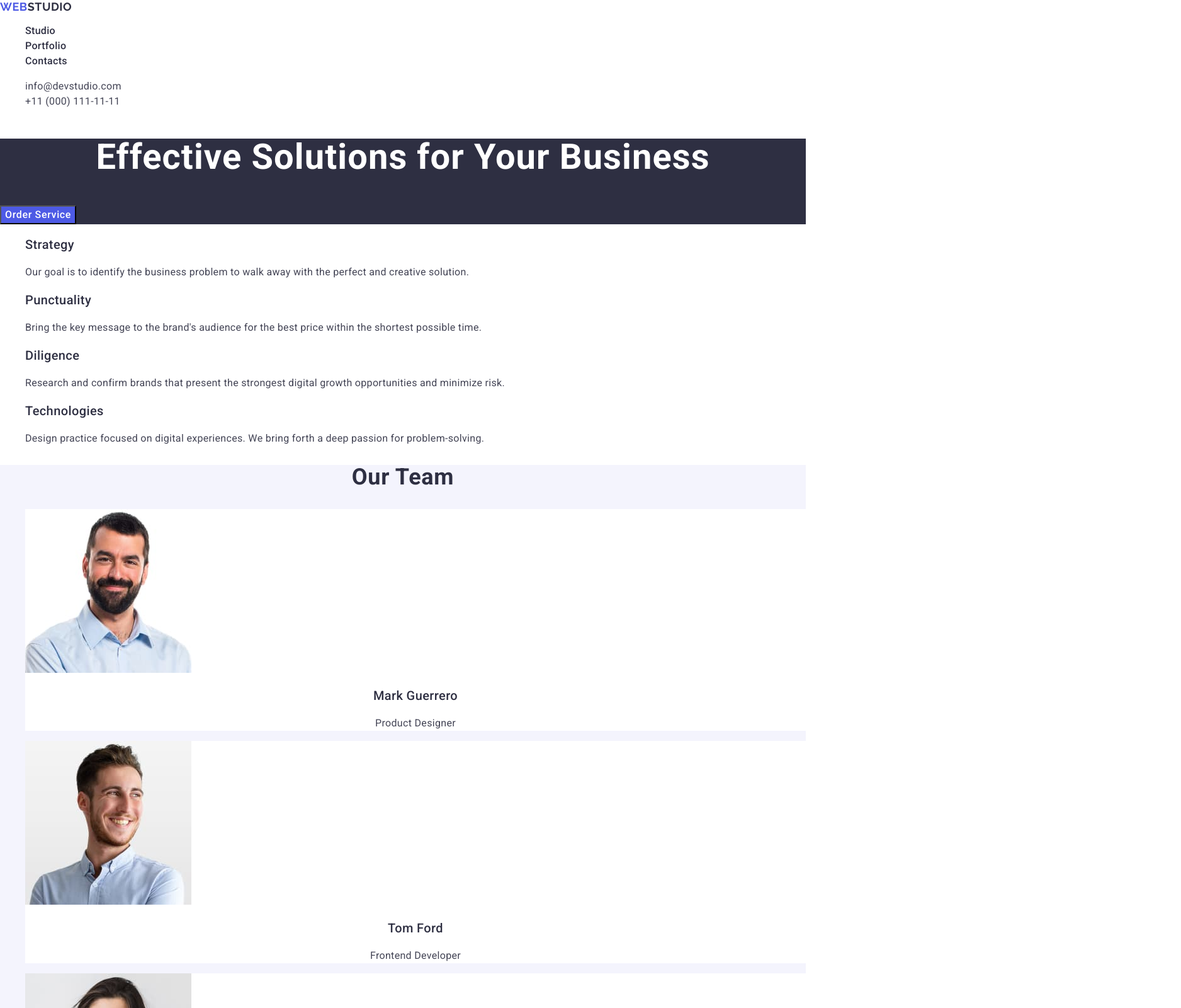
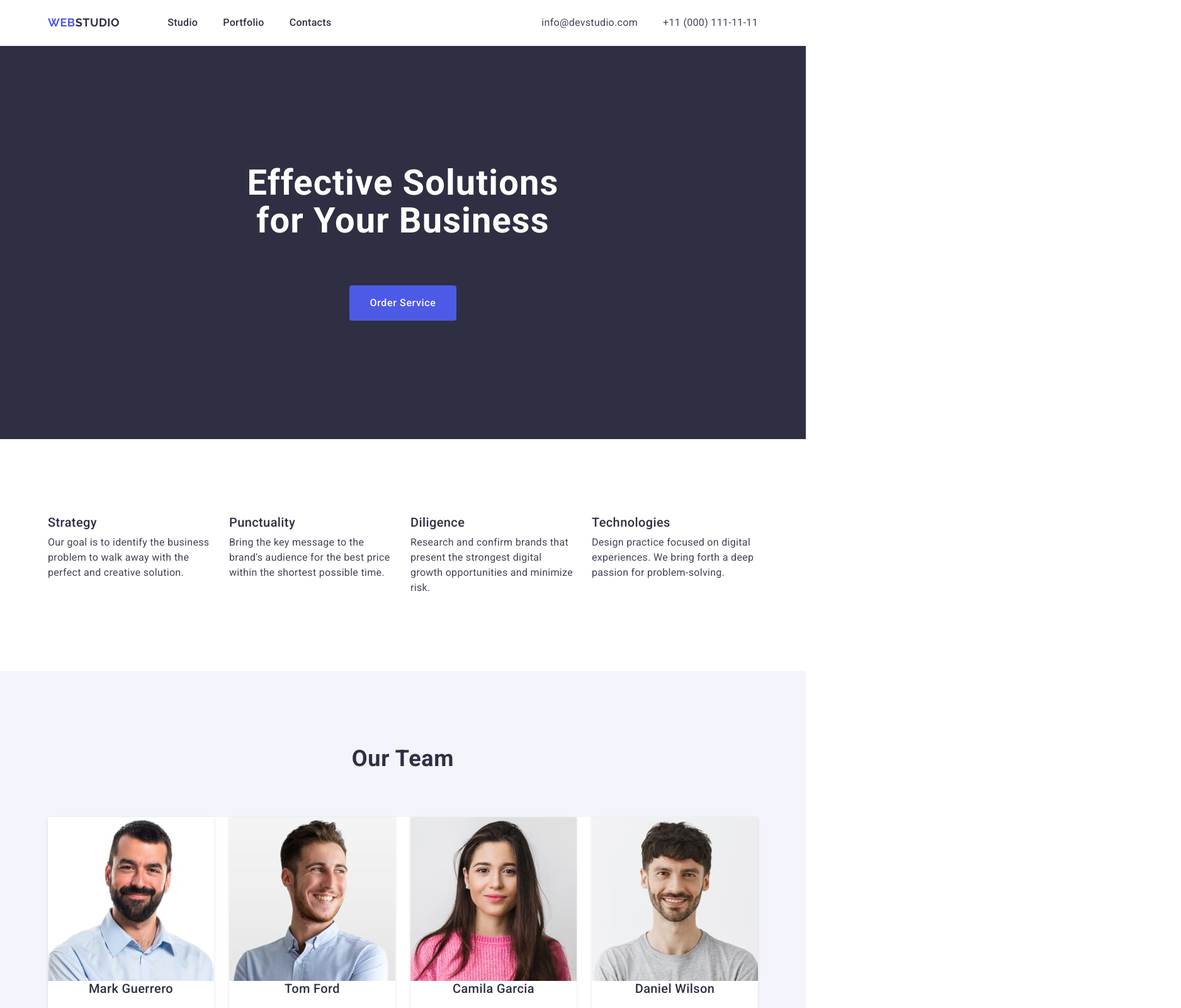
Before and after one commit to insdelhome/goit-markup-hw-03, a plain HTML site: page index.html in a window 1280 px wide. Shown: the top 1600 px of the page at 63% size, 1876 px wide, since content can reach past the window. Drawn offline with nearby package versions, Linux system fonts and the light colour scheme.

Commit message:
one-check

```diff
--- a/css/styles.css
+++ b/css/styles.css
@@ -1,3 +1,4 @@
+/* ========== COMMON STYLES ========== */
 .list {
     list-style-type: none;
 }
@@ -6,14 +7,112 @@
         text-decoration: none;
 }
 
+h1,
+h2,
+h3,
+h4,
+h5,
+h6,
+p {
+    margin-top: 0;
+    margin-bottom: 0;
+}
+
+ul, ol {
+    margin-top: 0;
+    margin-bottom: 0;
+    padding-left: 0;
+}
+
+img {
+    display: block;
+    /* max-width: 100%;
+    height: auto; */
+}
+
+.main-address {
+    font-style: normal;
+}
+
 button {
-    cursor:pointer;
+    cursor: pointer;
+}
+
+.visually-hidden {
+    position: absolute;
+    width: 1px;
+    height: 1px;
+    margin: -1px;
+    border: 0;
+    padding: 0;
+
+    white-space: nowrap;
+    clip-path: inset(100%);
+    clip: rect(0 0 0 0);
+    overflow: hidden;
+}
+
+.container {
+    width: 1158px;
+    margin: 0 auto;
+    padding: 0 15px;
+
+
+}
+
+.text-centered {
+text-align: center;
 }
 
 body { font-family: 'Roboto',
     sans-serif;
     color: #434455;
     background-color: #FFFFFF;
+}
+
+
+/* ==========/COMMON STYLES========== */
+
+
+
+/* ==========HEADER========== */
+
+.main-header {
+border-bottom: 1px solid var(--CORNFLOWER, #E7E9FC);
+background: var(--WHITE, #FFF);
+}
+
+.page-header-container {
+display: flex;
+justify-content: space-between;
+align-items: center;
+}
+
+.main-nav {
+display: flex;
+align-items: center;
+}
+
+.menu {
+display: flex;
+align-items: flex-start;
+column-gap: 40px;
+}
+
+.menu-link {
+    display: block;
+    padding-top: 24px;
+    padding-bottom: 24px;
+    color: var(--NAVY-BLUE, #2e2f42);
+    font-size: 16px;
+    font-weight: 500;
+    line-height: 1.5;
+    letter-spacing: 0.02em;
+}
+
+.menu-address {
+display: flex;
+column-gap: 40px;
 }
 
 .logotype {
@@ -24,6 +123,7 @@ body { font-family: 'Roboto',
     line-height: 1.17;
     letter-spacing: 0.03em;
     text-transform: uppercase;
+    margin-right: 76px;
 }
 
 .black-logotype {
@@ -31,24 +131,13 @@ font-family: 'Raleway', sans-serif;
 color: var(--NAVY-BLUE, #2E2F42);
 }
 
-.menu-link {
-color: var(--NAVY-BLUE, #2e2f42);
-    font-size: 16px;
-    font-weight: 500;
-    line-height: 1.5;
-    letter-spacing: 0.02em;
-}
-
 .menu-link:hover,
 .menu-link:focus {
 color: #404BBF;
 }
 
-.main-address {
-font-style: normal;
-}
-
 .address-link {
+    padding: 24px 0;
 color: var(--SLATE, #434455);
     font-size: 16px;
     font-weight: 400;
@@ -61,7 +150,10 @@ color: var(--SLATE, #434455);
 color: #404BBF;
 }
 
-.title-wrapper {
+/* TITLE */
+
+.section-one {
+padding: 188px 0;
 background-color: var(--NAVY-BLUE, #2E2F42);;
 }
 
@@ -72,11 +164,25 @@ color: var(--WHITE, #FFF);
     font-weight: 700;
     line-height: 1.07;
     letter-spacing: 0.02em;
+    width: 100%;
+        max-width: 496px;
+        margin-left: auto;
+        margin-right: auto;
+        margin-bottom: 72px;
 }
 
 .title-button {
-    font-family: inherit;
-    font-style: normal;
+        display: block;
+        margin-left: auto;
+        margin-right: auto;
+        min-width: 169px;
+        height: 56px;
+        padding: 16px 32px;
+        align-items: flex-start;
+        border-radius: 4px;
+        background: var(--IRIS, #4D5AE5);
+        border: none;
+    font-family: "Roboto", sans-serif;
     font-weight: 500;
     line-height: 1.5;
     letter-spacing: 0.04em;
@@ -87,18 +193,45 @@ color: var(--WHITE, #FFF);
 .title-button:hover,
 .title-button:focus {
 background-color: var(--OCEAN, #404BBF);
+display: block;
 }
 
-.heading-dell {
-font-size: 0;
+/* ADVANTAGES */
+
+.section-two {
+padding: 120px 0;
+background-color: #FFF;
 }
 
+.heading-two {
+color: #2E2F42;
+    text-align: center;
+    font-size: 36px;
+    font-weight: 700;
+    line-height: 1.11;
+    letter-spacing: 0.02em;
+    text-transform: capitalize;
+    margin-bottom: 72px;
+}
+
+.advantages-list {
+display: flex;
+column-gap: 24px;
+}
+
+.section-two-list-item {
+width: calc((100% - 72px) / 4);
+}
+
+/* !!!!!!!!!!!!!! */
 .heading-advantages {
 color: var(--NAVY-BLUE, #2E2F42);
 font-size: 20px;
 font-weight: 500;
 line-height: 1.2;
 letter-spacing: 0.02em;
+margin: 0;
+margin-bottom: 8px
 }
 
 .paragraph-advantages {
@@ -107,14 +240,27 @@ font-size: 16px;
 font-weight: 400;
 line-height: 1.5;
 letter-spacing: 0.02em;
+margin: 0;
 }
 
-.team-wrapper {
+/* TEAM */
+
+.section-three {
+padding: 120px 0;
 background-color: #F4F4FD;
 }
 
+.our-team-list {
+display: flex;
+gap: 24px;
+background-color: #FFFFFF;
+}
+
 .our-team-list-items {
-background-color: #FFFFFF;
+    width: calc((100% - 72px) / 4);
+    border-radius: 0px 0px 4px 4px;
+    background: var(--WHITE, #FFF);
+    box-shadow: 0px 2px 1px 0px rgba(46, 47, 66, 0.08), 0px 1px 1px 0px rgba(46, 47, 66, 0.16), 0px 1px 6px 0px rgba(46, 47, 66, 0.08);
 }
 
 .heading-team {
@@ -125,6 +271,9 @@ color: var(--NAVY-BLUE, #2E2F42);
     line-height: 1.11;
     letter-spacing: 0.02em;
     text-transform: capitalize;
+    margin-left: auto;
+    margin-right: auto;
+    margin-bottom: 72px;
 }
 
 .heading-squad {
@@ -144,6 +293,22 @@ font-size: 16px;
 font-weight: 400;
 line-height: 1.5;
 letter-spacing: 0.02em;
+padding: 32px 0 ;
+}
+
+/* OUR PORTFOLIO */
+
+.section-four {
+padding: 120px 0;
+}
+
+.our-portfolio-list {
+display: flex;
+gap: 24px;
+}
+
+.our-portfolio-list-items {
+width: calc((100% - 72px) / 4)
 }
 
 .heading-portfolio {
@@ -154,6 +319,7 @@ color: var(--NAVY-BLUE, #2E2F42);
     line-height: 1.11;
     letter-spacing: 0.02em;
     text-transform: capitalize;
+    margin-bottom: 72px;
 }
 
 .heading-proposition {
--- a/index.html
+++ b/index.html
@@ -19,6 +19,7 @@
   <body>
     <!-- HEADER -->
     <header class="main-header">
+      <div class="container page-header-container">
         <nav class="main-nav">
           <a class="link logotype" href="./index.html"
             >Web<span class="black-logotype">Studio</span></a
@@ -49,39 +50,42 @@
             </li>
           </ul>
         </address>
+      </div>
     </header>
+    <!-- Title -->
     <main>
-      <!-- Title -->
-      <section class="title-wrapper">
+        <section class="section-one">
+          <div class="container">
           <h1 class="heading-main">Effective Solutions for Your Business</h1>
           <button class="title-button" type="button">Order Service</button>
         </section>
         <!-- Advantages -->
-      <section class="advantages-wrapper">
-        <h2 class="heading-dell">Dell this</h2>
-        <ul class="list">
-          <li>
+        <section class="section-two">
+          <div class="container">
+          <h2 class="visually-hidden heading-two">Our Benefits</h2>
+          <ul class="list advantages-list">
+            <li class="section-two-list-item">
               <h3 class="heading-advantages">Strategy</h3>
               <p class="paragraph-advantages">
-              Our goal is to identify the business problem to walk away with the
-              perfect and creative solution.
+                Our goal is to identify the business problem to walk away with
+                the perfect and creative solution.
               </p>
             </li>
-          <li>
+            <li class="section-two-list-item">
               <h3 class="heading-advantages">Punctuality</h3>
               <p class="paragraph-advantages">
                 Bring the key message to the brand's audience for the best price
                 within the shortest possible time.
               </p>
             </li>
-          <li>
+            <li class="section-two-list-item">
               <h3 class="heading-advantages">Diligence</h3>
               <p class="paragraph-advantages">
                 Research and confirm brands that present the strongest digital
                 growth opportunities and minimize risk.
               </p>
             </li>
-          <li>
+            <li class="section-two-list-item">
               <h3 class="heading-advantages">Technologies</h3>
               <p class="paragraph-advantages">
                 Design practice focused on digital experiences. We bring forth a
@@ -90,8 +94,10 @@
             </li>
           </ul>
         </section>
+      </div>
       <!-- Team -->
-      <section class="team-wrapper">
+      <section class="section-three">
+        <div class="container">
         <h2 class="heading-team">Our Team</h2>
         <ul class="list our-team-list">
           <li class="our-team-list-items">
@@ -135,12 +141,14 @@
             <p class="paragraph-team">UI Designer</p>
           </li>
         </ul>
+        </div>
       </section>
       <!-- OUR PORTFOLIO -->
-      <section class="portfolio-wrapper">
+      <section class="section-four">
+        <div class="container">
         <h2 class="heading-portfolio">Our Portfolio</h2>
         <ul class="list our-portfolio-list">
-          <li>
+          <li class="our-portfolio-list-items">
             <img
               src="./images/our-portfolio/bank.jpg"
               alt="Banking App"
@@ -150,7 +158,7 @@
             <h3 class="heading-proposition">Banking App</h3>
             <p class="paragraph-portfolio">App</p>
           </li>
-          <li>
+          <li class="our-portfolio-list-items">
             <img
               src="./images/our-portfolio/cashless.jpg"
               alt="Cashless Payment"
@@ -160,7 +168,7 @@
             <h3 class="heading-proposition">Cashless Payment</h3>
             <p class="paragraph-portfolio">Marketing</p>
           </li>
-          <li>
+          <li class="our-portfolio-list-items">
             <img
               src="./images/our-portfolio/meditation.jpg"
               alt="Meditation App"
@@ -170,7 +178,7 @@
             <h3 class="heading-proposition">Meditation App</h3>
             <p class="paragraph-portfolio">App</p>
           </li>
-          <li>
+          <li class="our-portfolio-list-items">
             <img
               src="./images/our-portfolio/taxi.jpg"
               alt="Taxi Service"
@@ -180,7 +188,7 @@
             <h3 class="heading-proposition">Taxi Service</h3>
             <p class="paragraph-portfolio">Marketing</p>
           </li>
-          <li>
+          <li class="our-portfolio-list-items">
             <img
               src="./images/our-portfolio/screen.jpg"
               alt="Screen Illustrations"
@@ -190,7 +198,7 @@
             <h3 class="heading-proposition">Screen Illustrations</h3>
             <p class="paragraph-portfolio">Design</p>
           </li>
-          <li>
+          <li class="our-portfolio-list-items">
             <img
               src="./images/our-portfolio/courses.jpg"
               alt="Online Courses"
@@ -201,10 +209,12 @@
             <p class="paragraph-portfolio">Marketing</p>
           </li>
         </ul>
+        </div>
       </section>
     </main>
     <!-- Footer -->
     <footer class="footer-wrapper">
+      <div class="container">
       <a class="link logotype" href="./index.html"
         >Web<span class="white-logotype">Studio</span></a
       >
@@ -212,6 +222,7 @@
         Increase the flow of customers and sales for your business with digital
         marketing & growth solutions.
       </p>
+      </div>
     </footer>
   </body>
 </html>
```
Lines whose indentation alone changed are shown as unchanged.
